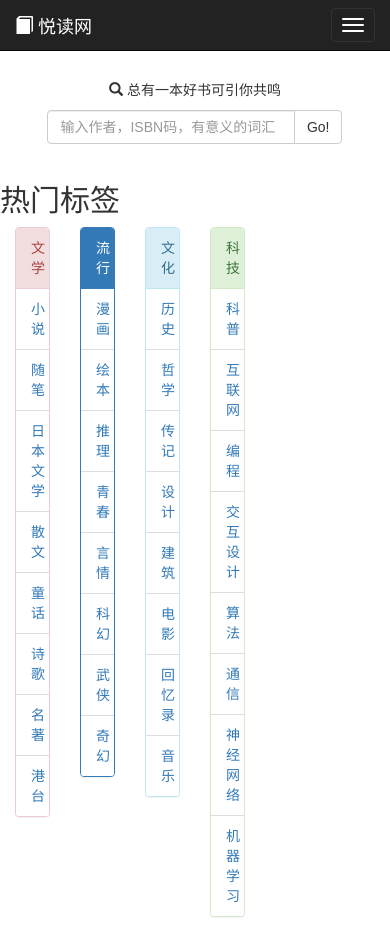
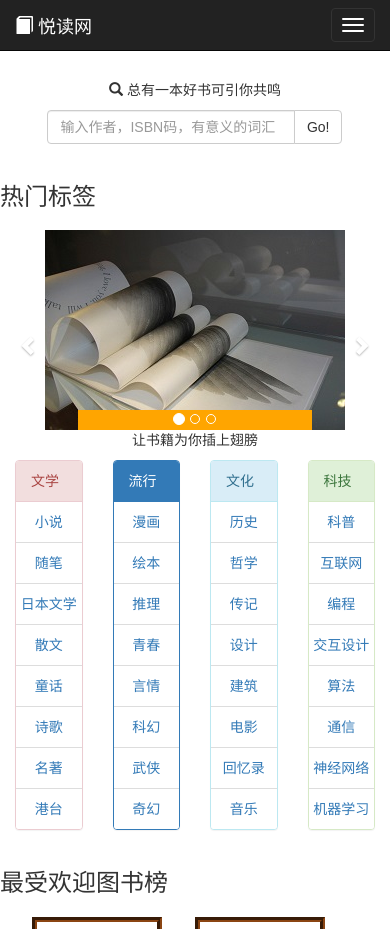
Before and after one commit to YJGit/Reading-website, a Django app: page / in a window 390 px wide; the page is wider, and only the part inside the window is pictured. Shown: the top 929 px of that part. Run offline with Django 3.2, Linux system fonts and the light colour scheme; data comes from the database, SQL or seed files in the repository; some libraries are stand-ins or nearby versions.

Commit message:
finish the home page style

```diff
--- a/static/css/home.css
+++ b/static/css/home.css
@@ -1,14 +1,51 @@
+@media all and (max-width: 768px){
+  .list-group-item{
+    padding-left: 0px;
+    padding-right: 0px;
+    text-align: center;
+  }
+}
+
+.laber-head{
+  margin-bottom: 20px;
+}
 .post-title{
   text-align: center;
   margin-bottom: 20px;
   border: 5px groove saddlebrown;
-  margin-left
+  padding: 10px 0px 0px;
 }
 
 .post-title a{
   display: block;
+  text-align: center;
 }
 .post-title .cover{
   height: 200px;
   width: 150px;
 }
+
+.famous-head{
+  margin-bottom: 20px;
+}
+
+#logo-slider{
+  margin-top: 40px;
+}
+@media all and (max-width: 768px){
+  #logo-slider{
+    margin-top: 0px;
+  }
+}
+
+.carousel-indicators{
+  margin-bottom: 20px;
+}
+
+.item-caption{
+  text-align: center;
+}
+
+.carousel-control.left, .carousel-control.right{
+  background-image: none;
+}
--- a/templates/home.html
+++ b/templates/home.html
@@ -1,7 +1,7 @@
 {% extends "base.html" %}
 
 {% block title %}
-{{title}}
+悦读网
 {% endblock %}
 
 {% load staticfiles %}
@@ -13,8 +13,35 @@
 {% block content %}
 <div class='container content'>
   <div class='laber row'>
-    <h2 class="laber-head">热门标签</h2>
-    <div class='literary col-xs-2'>
+    <h3 class="laber-head">热门标签</h3>
+    <div class="carousel slide col-xs-12 col-sm-4 col-sm-push-8" id="logo-slider" data-ride="carousel">
+      <ol class="carousel-indicators" style="background-color: orange">
+        <li data-target="#logo-slider" data-slide-to="0" class="active"></li>
+        <li data-target="#logo-slider" data-slide-to="1"></li>
+        <li data-target="#logo-slider" data-slide-to="2"></li>
+      </ol>
+      <div class="carousel-inner">
+        <div class="item active">
+          <img src="{% static 'images/book-logo-001.jpg' %}" class="img-responsive center-block"/>
+          <p class="item-caption">让书籍为你插上翅膀</p>
+        </div>
+        <div class="item">
+          <img src="{% static 'images/book-logo-002.jpg' %}" class="img-responsive center-block"/>
+          <p class="item-caption">让书籍晴朗你的时光</p>
+        </div>
+        <div class="item">
+          <img src="{% static 'images/book-logo-003.jpg' %}" class="img-responsive center-block"/>
+          <p class="item-caption">让书籍芬芳你的岁月</p>
+        </div>
+      </div>
+      <a class="left carousel-control" data-slide="prev" href="#logo-slider">
+        <span class="glyphicon glyphicon-chevron-left"></span>
+      </a>
+      <a class="right carousel-control" data-slide="next" href="#logo-slider">
+        <span class="glyphicon glyphicon-chevron-right"></span>
+      </a>
+    </div>
+    <div class='literary col-xs-3 col-sm-2 col-sm-pull-4'>
        <div class="panel panel-danger">
           <div class="panel-heading">文学</div>
           <ul class="list-group">
@@ -29,7 +56,7 @@
           </ul>
       </div>
     </div>
-    <div class='popular col-xs-2'>
+    <div class='popular col-xs-3 col-sm-2 col-sm-pull-4'>
       <div class="panel panel-primary">
         <div class="panel-heading">流行</div>
         <ul class="list-group">
@@ -44,7 +71,7 @@
         </ul>
       </div>
     </div>
-    <div class='culture col-xs-2'>
+    <div class='culture col-xs-3 col-sm-2 col-sm-pull-4'>
       <div class="panel panel-info">
         <div class="panel-heading">文化</div>
         <ul class="list-group">
@@ -59,7 +86,7 @@
         </ul>
       </div>
     </div>
-    <div class='technology col-xs-2'>
+    <div class='technology col-xs-3 col-sm-2 col-sm-pull-4'>
        <div class="panel panel-success">
           <div class="panel-heading">科技</div>
           <ul class="list-group">
@@ -74,13 +101,14 @@
           </ul>
        </div>
     </div>
+
   </div>
   <div class='row famous-book-section'>
-    <h2>最受欢迎图书榜</h2>
+    <h3 class="famous-head">最受欢迎图书榜</h3>
       {% for book in book_list %}
-      <div class="post-title col-xs-2 col-xs-offset-1">
+      <div class="post-title col-xs-4 col-sm-3 col-lg-2 col-xs-offset-1">
         <a href="{% url 'detail' book_id=book.book_id %}">
-          <img class="cover" src={{book.cover_url}}>
+          <img class="cover img-responsive center-block" src={{book.cover_url}}>
         </a>
         <a href="{% url 'detail' book_id=book.book_id %}">
           {{book.title}}
```
Also changed, not shown: static/images/book-logo-001.jpg (added), static/images/book-logo-002.jpg (added), static/images/book-logo-003.jpg (added).
